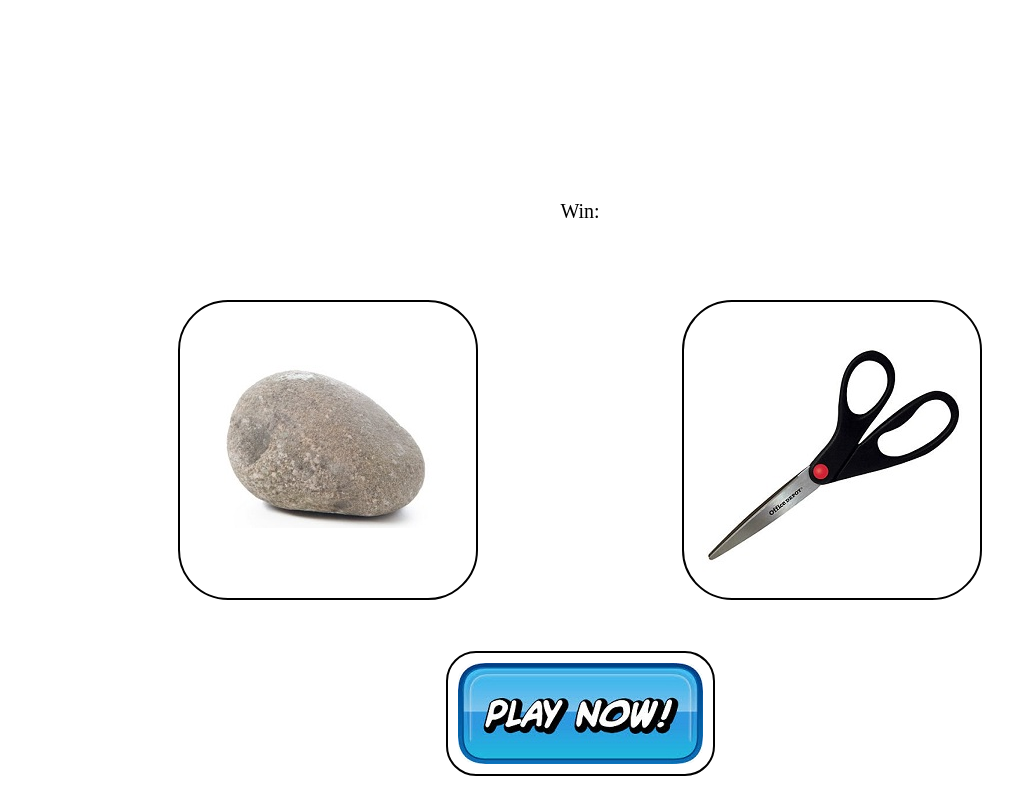
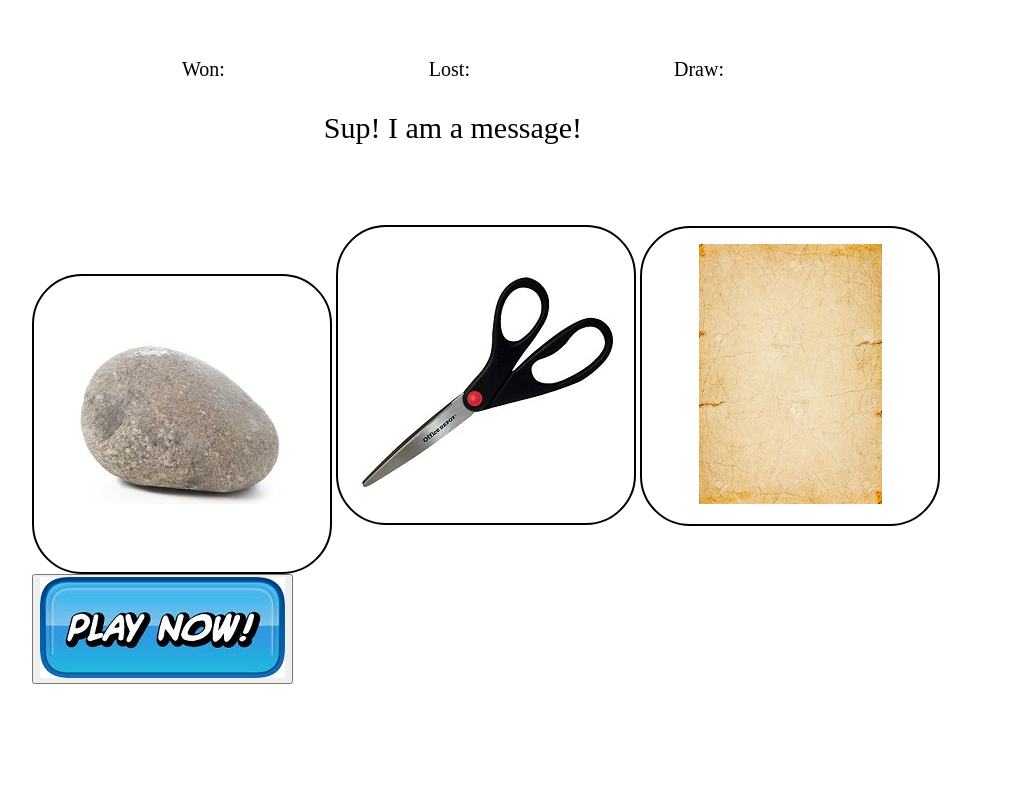
Before and after one commit to dmitry-sidorov/scissors, a plain HTML site: page index.html in a window 1280 px wide. Shown: the top 797 px of the page, without its empty margins (68-1081 px from the left). Drawn offline with Linux system fonts and the light colour scheme.

Commit message:
re-factor HTML/CSS

```diff
--- a/index.html
+++ b/index.html
@@ -6,37 +6,33 @@
 	<script type="text/javascript" src="script.js"></script>
 </head>
 <body>
-	<div class="score">
-		<p class="bar" id="win">Win:</p>
-		<p class="bar" id="loose"></p>
-		<p class="bar" id="draw"></p>
-	</div>
+	<div class="container">
+	<header>
+		<p class="score win">Won:</p>
+		<p class="score loose">Lost:</p>
+		<p class="score draw">Draw:</p>
+		<p class="message">Sup! I am a message!</p>
+	</header>
 
-
-	<div class="buttons">
-		<button class="rock">
+	<section>
+		<button class="button rock">
 			<img src="images/rock.jpg">
 		</button>
-		<button class="scissors">
+		<button class="button scissors">
 			<img src="images/scissors.jpg">
 		</button>
-		<button class="paper">
+		<button class="button paper">
 			<img src="images/paper.jpg">
 		</button>
-	</div>
-
-	<div class="message">
-		<p></p>
-	</div>
-
+	</section>
 
 	<div>
-		<button class="play-button">
+		<button class="play">
 			<img src="images/play.jpg">
 		</button>
 	</div>
 
-
+</div>
 
 </body>
 </html>
--- a/style.css
+++ b/style.css
@@ -1,12 +1,19 @@
+.container {
+	width: 1080px;
+	margin: 0 auto;
+}
+
+header {
+
+	display: inline-block;
+	margin: 50px;
+	text-align: center;
+
+
+}
+
 .score {
 	display: inline;
-	width: 100%;
-	position: absolute;
-	top: 100px;
-	text-align: center;
-}
-
-.bar {
 	margin: 50px;
 	padding: 50px;
 	font-style: Arial;
@@ -14,28 +21,31 @@
 	text-align: center;
 }
 
+.message {
+	display: block;
+	text-align: center;
+	font-style: Comic;
+	font-size: 30px;
+	text-align: center;
 
 
-.buttons	{
-	display: inline;
-	width: 100%;
-	position: absolute;
-	top: 200px;
-	text-align: center;
 }
 
-.buttons button	{
+
+section	{
+	display: inline-block;
+}
+
+.button	{
 	border: 2px solid black;
 	border-radius: 50px;
 	background-color: white;
-	margin: 100px;
+	margin: auto;
 	padding: auto;
-	font-style: Arial;
-	font-size: 30px;
-	text-align: center;
+
 	width: 300px;
 	height: 300px;
-	vertical-align: top;
+
 }
 
 /*.rock {
@@ -56,8 +66,7 @@
 .play-button {
 	border: 0;
 	background-color: white;
-	text-align: center;
-	position: absolute;
+
 	top: 650px;
 	width: 100%;
 
```
